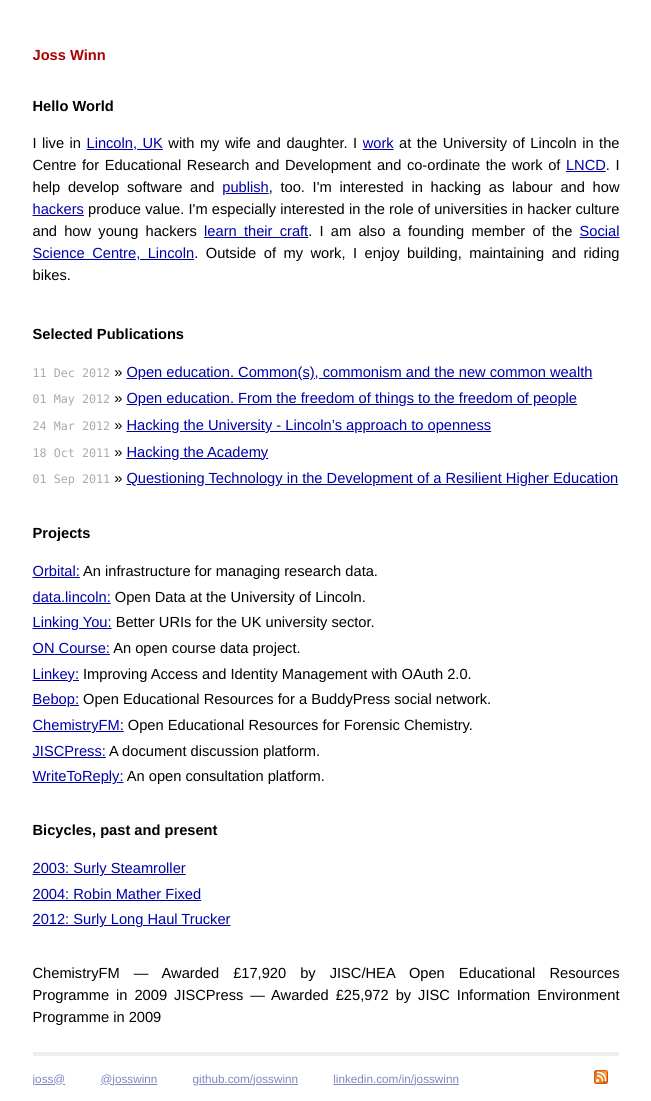
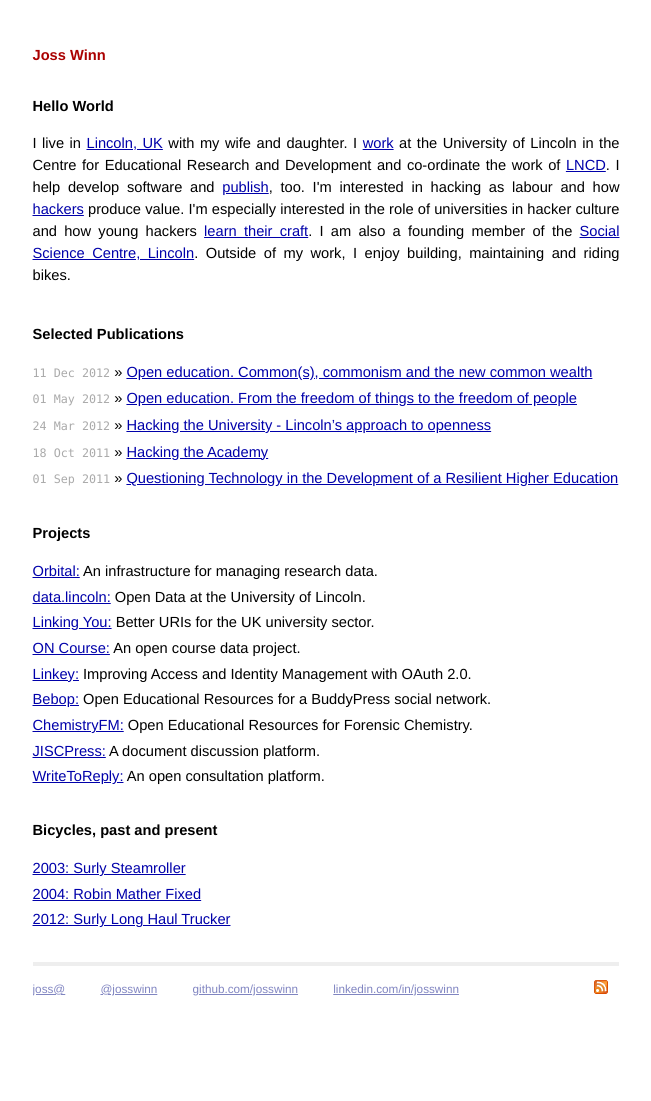
Before and after one commit to josswinn/josswinn.github.com, a Jekyll site: the page built from index.html, in a window 1280 px wide. Shown: the whole page, without its empty margins (314-965 px from the left). Built offline with Jekyll 4.4.1, drawn with Linux system fonts in a browser that asks for light colours; Markdown is read by kramdown in place of the engine named in the settings; after the commit the page ends 1012 px from its top, so only the background shows below that.

```diff
--- a/index.html
+++ b/index.html
@@ -32,8 +32,3 @@
     <li><a href="http://josswinn.org/bikes/lht.html">2012: Surly Long Haul Trucker</a></li>
   </ul>
 </div>
-
-
-
-    ChemistryFM — Awarded £17,920 by JISC/HEA Open Educational Resources Programme in 2009
-    JISCPress — Awarded £25,972 by JISC Information Environment Programme in 2009
```
